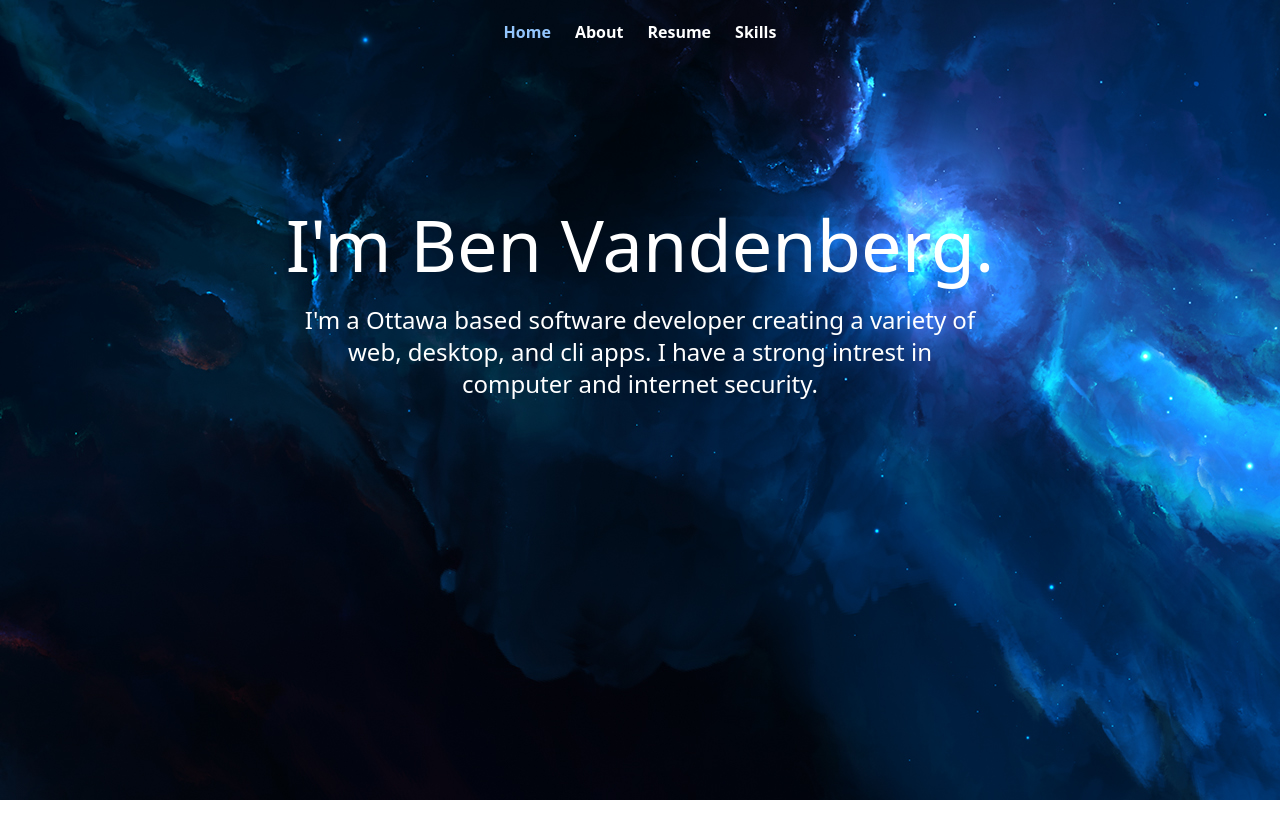
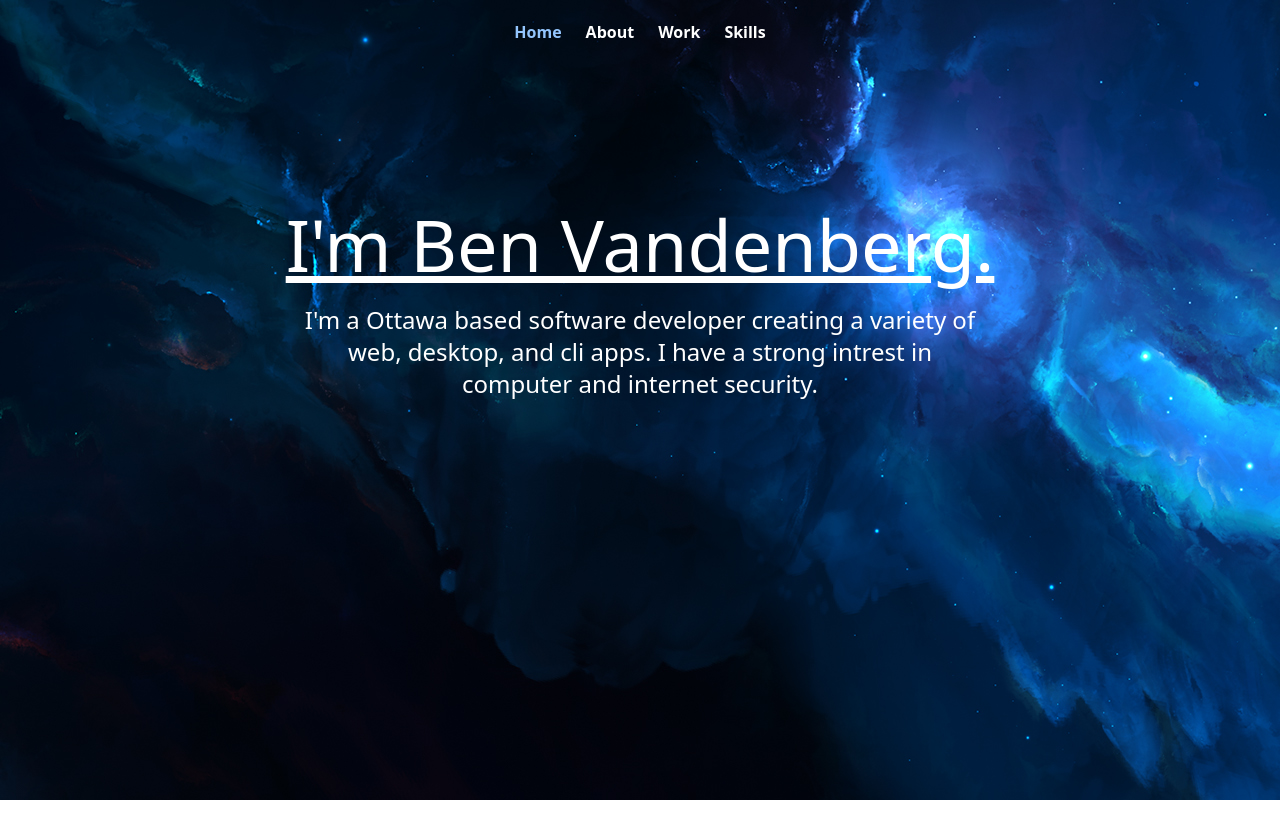
Before and after one commit to BenPVandenberg/Resume-Site, a Next.js app: page / in a window 1280 px wide. Shown: the top 838 px of the page. Built offline with nearby package versions, Linux system fonts and the light colour scheme.

Commit message:
pages share common code

```diff
--- a/pages/about.tsx
+++ b/pages/about.tsx
@@ -1,8 +1,9 @@
 import { motion, AnimatePresence } from 'framer-motion';
 import Head from 'next/head';
 import Navbar from '../components/Navbar';
+import styles from '../styles/about.module.css';
 import sharedStyles from '../styles/shared.module.css';
-import { PATHS } from '../utilities/constants';
+import { PATHS, TITLE_ANIMATION } from '../utilities/constants';
 
 export default function About() {
     return (
@@ -19,27 +20,8 @@
                     <AnimatePresence>
                         <motion.div
                             id='topText'
-                            className={sharedStyles.text}
-                            initial='hidden'
-                            animate='visible'
-                            exit='hidden'
-                            variants={{
-                                hidden: {
-                                    scale: 0.8,
-                                    opacity: 0,
-                                    transition: {
-                                        delay: 0.4,
-                                        duration: 2,
-                                    },
-                                },
-                                visible: {
-                                    scale: 1,
-                                    opacity: 1,
-                                    transition: {
-                                        delay: 0.4,
-                                    },
-                                },
-                            }}
+                            className={`${sharedStyles.text} ${styles.text}`}
+                            {...TITLE_ANIMATION}
                         >
                             <motion.h1 className={sharedStyles.title}>
                                 Resume
--- a/pages/index.tsx
+++ b/pages/index.tsx
@@ -3,7 +3,7 @@
 import Navbar from '../components/Navbar';
 import styles from '../styles/home.module.css';
 import sharedStyles from '../styles/shared.module.css';
-import { PATHS } from '../utilities/constants';
+import { PATHS, TITLE_ANIMATION } from '../utilities/constants';
 
 export default function Home() {
     return (
@@ -24,35 +24,19 @@
                         <motion.div
                             id='topText'
                             className={`${sharedStyles.text} ${styles.text}`}
-                            initial='hidden'
-                            animate='visible'
-                            exit='hidden'
-                            variants={{
-                                hidden: {
-                                    scale: 0.8,
-                                    opacity: 0,
-                                    transition: {
-                                        delay: 0.4,
-                                        duration: 2,
-                                    },
-                                },
-                                visible: {
-                                    scale: 1,
-                                    opacity: 1,
-                                    transition: {
-                                        delay: 0.4,
-                                    },
-                                },
-                            }}
+                            {...TITLE_ANIMATION}
                         >
-                            <motion.h1 className={styles.title}>
+                            <motion.h1
+                                className={`${sharedStyles.title} ${styles.title}`}
+                            >
                                 {"I'm Ben Vandenberg."}
                             </motion.h1>
 
                             <motion.p className={sharedStyles.description}>
-                                {
-                                    "I'm a Ottawa based software developer creating a variety of web, desktop, and cli apps. I have a strong intrest in computer and internet security."
-                                }
+                                {"I'm a Ottawa based software developer " +
+                                    'creating a variety of web, desktop, ' +
+                                    'and cli apps. I have a strong intrest ' +
+                                    'in computer and internet security.'}
                             </motion.p>
                         </motion.div>
                     </AnimatePresence>
--- a/pages/skills.tsx
+++ b/pages/skills.tsx
@@ -1,8 +1,9 @@
 import { motion, AnimatePresence } from 'framer-motion';
 import Head from 'next/head';
 import Navbar from '../components/Navbar';
+import styles from '../styles/skills.module.css';
 import sharedStyles from '../styles/shared.module.css';
-import { PATHS } from '../utilities/constants';
+import { PATHS, TITLE_ANIMATION } from '../utilities/constants';
 
 export default function Skills() {
     return (
@@ -23,37 +24,17 @@
                         <motion.div
                             id='topText'
                             className={sharedStyles.text}
-                            initial='hidden'
-                            animate='visible'
-                            exit='hidden'
-                            variants={{
-                                hidden: {
-                                    scale: 0.8,
-                                    opacity: 0,
-                                    transition: {
-                                        delay: 0.4,
-                                        duration: 2,
-                                    },
-                                },
-                                visible: {
-                                    scale: 1,
-                                    opacity: 1,
-                                    transition: {
-                                        delay: 0.4,
-                                    },
-                                },
-                            }}
+                            {...TITLE_ANIMATION}
                         >
-                            <motion.h1 className={sharedStyles.title}>
+                            <motion.h1
+                                className={`${sharedStyles.title} ${styles.title}`}
+                            >
                                 My Skills
                             </motion.h1>
 
                             <motion.p className={sharedStyles.description}>
-                                Lorem ipsum dolor sit amet consectetur
-                                adipisicing elit. Quod modi sed expedita, nam
-                                cumque corrupti vero quis! Ea officia earum
-                                beatae eaque fuga eligendi provident ullam
-                                rerum, ad recusandae quam?
+                                {'A display of my most used languages and tools. ' +
+                                    "This page uses WakaTime's api to stay up-to-date."}
                             </motion.p>
                         </motion.div>
                     </AnimatePresence>
--- /dev/null
+++ b/utilities/constants.ts
@@ -0,0 +1,35 @@
+import { Path } from '../components/Navbar';
+
+export const PATHS: Path[] = [
+    { label: 'Home', href: '/' },
+    { label: 'About', href: '/about' },
+    { label: 'Work', href: '/work' },
+    { label: 'Skills', href: '/skills' },
+];
+
+export const TITLE_ANIMATION = {
+    initial: 'hidden',
+    animate: 'visible',
+    exit: 'hidden',
+    variants: {
+        hidden: {
+            scale: 0.8,
+            opacity: 0,
+            transition: {
+                delay: 0.4,
+                duration: 2,
+            },
+        },
+        visible: {
+            scale: 1,
+            opacity: 1,
+            transition: {
+                delay: 0.4,
+            },
+        },
+    },
+};
+
+// no need for an api key, we are using public data
+export const WAKATIME_API_URL = 'https://wakatime.com/api/v1';
+export const WAKATIME_USERID = '@0be2531b-4dd7-482a-8b03-7ebc76236fc7';
```
